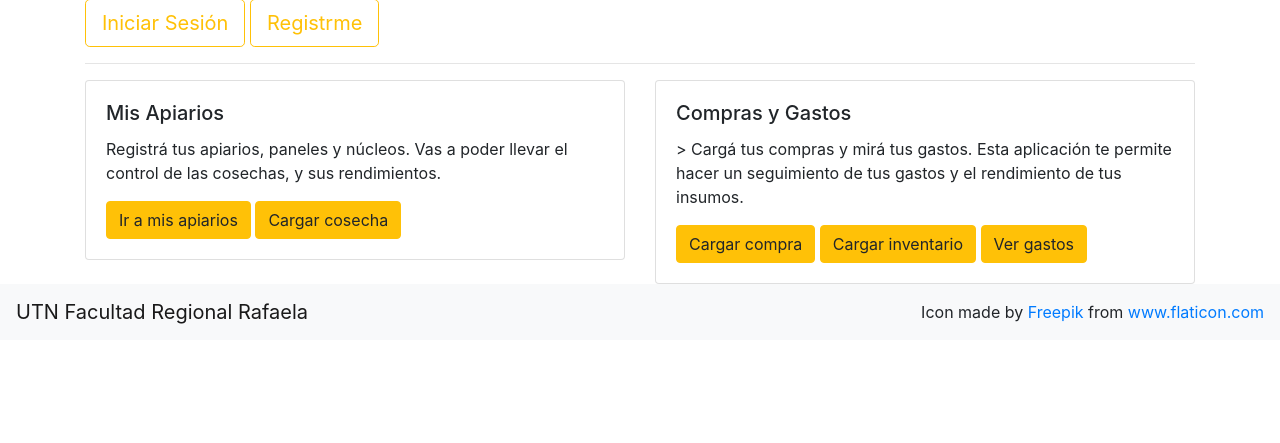
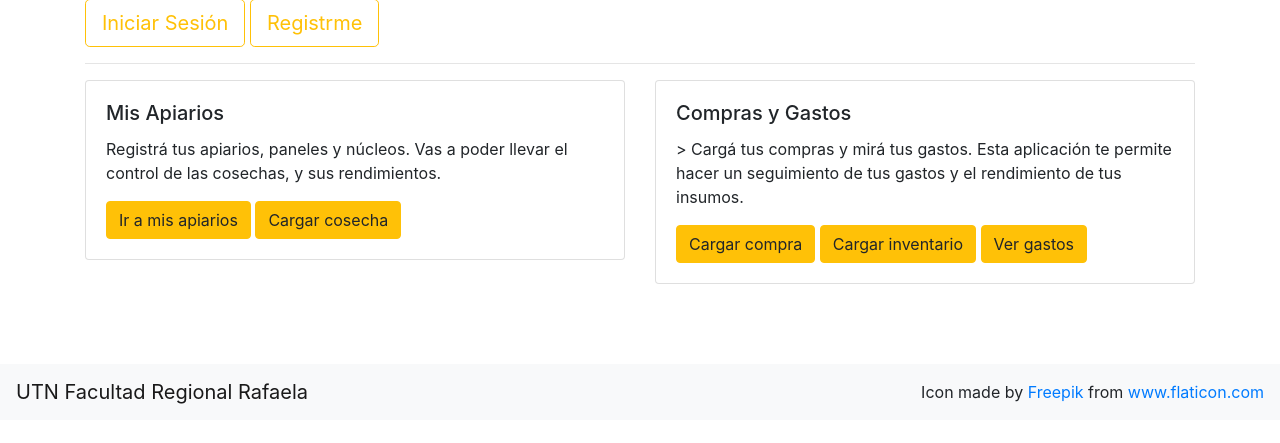
Before and after one commit to sofide/apicolapp, a Django app: page / in a window 1280 px wide. Shown: the part 325-768 px from the top of the page. Run offline with Django 3.2, Linux system fonts and the light colour scheme; some libraries are stand-ins or nearby versions.

Commit message:
bottom navbar separeted from content

```diff
--- a/core/templates/core/layout.html
+++ b/core/templates/core/layout.html
@@ -48,7 +48,7 @@
         </div>
 
         <!-- BOTTOM NAVBAR -->
-        <nav class="navbar navbar-light bg-light">
+        <nav class="navbar navbar-light bg-light" style=" margin-top:5rem">
             <a class="navbar-brand" href="#">UTN Facultad Regional Rafaela</a>
             <span>Icon made by
                 <a href="https://www.freepik.com/">
```
